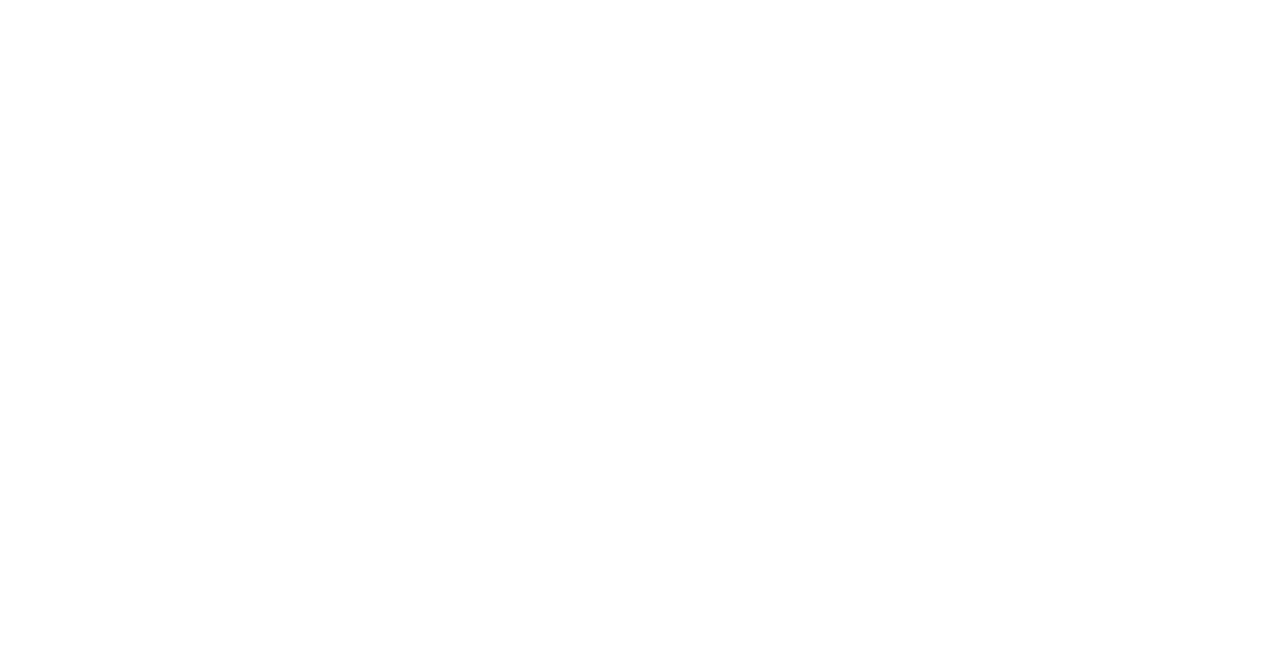
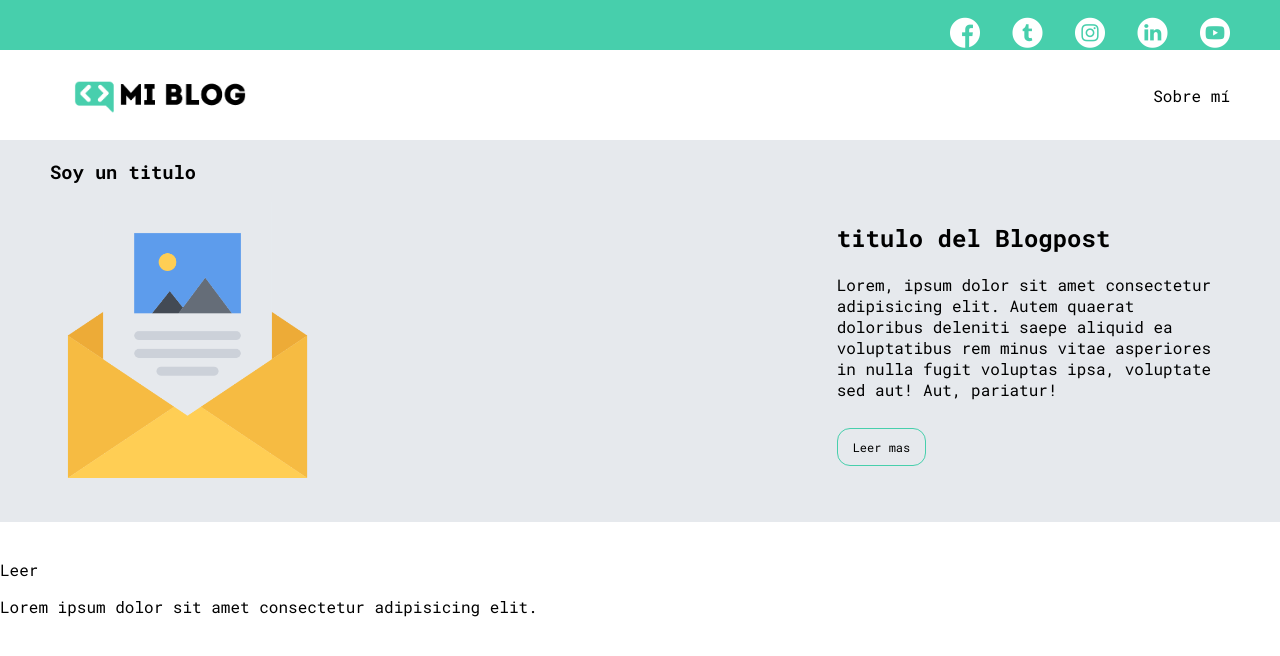
Before and after one commit to erneledesma/blog-web-uxui-2023, a plain HTML site: page blogs.html in a window 1280 px wide. Drawn offline with Linux system fonts and the light colour scheme.

Commit message:
[add}:pagina de blogs

```diff
--- a/blogs.html
+++ b/blogs.html
@@ -0,0 +1,66 @@
+<!DOCTYPE html>
+<html lang="en">
+<head>
+    <meta charset="UTF-8">
+    <meta name="viewport" content="width=device-width, initial-scale=1.0">
+    <meta http-equiv="X-UA-Compatible" content="ie=edge">
+    <title>Mi Blog</title>
+    <link rel="stylesheet" href="css/main.css">
+    <link rel="stylesheet" href="css/font/flaticon.css">
+    <link rel="stylesheet" href="css/media-queries.css">
+</head>
+
+<body>
+
+    <header>
+        <section class="header-icons-container">
+            <div class="icons">
+                <a href="/"><span class="flaticon-001-facebook"></span></a>
+                <a href="/"><span class="flaticon-002-twitter"></span></a>
+                <a href="/"><span class="flaticon-011-instagram"></span></a>
+                <a href="/"><span class="flaticon-010-linkedin"></span></a>
+                <a href="/"><span class="flaticon-008-youtube"></span></a>
+            </div>
+        </section>
+        <nav>
+            <section class="nav-logo-container">
+                <a href="/"><img src="assets/img/Logo-negro.png" alt="Logo de mi blog" > </a>
+            </section>
+            <section class="profile-link">
+                <a href="perfil.html">Sobre mí</a>
+            </section>
+        </nav>
+    </header>
+
+    <main class="blogs-main">
+         <section class="blogs-news-container">
+            <div class="grid-container blogs-main-new">
+                <h3>Soy un titulo</h3>
+                <div class="blogs-news-img-container">
+                    <img src="assets/img/013-newsletter.png" alt="imagen" >
+                </div>
+                <div class="blogs-news-info-container">
+                    <h2>titulo del Blogpost</h2>
+                    <p>Lorem, ipsum dolor sit amet consectetur adipisicing elit. Autem quaerat doloribus deleniti saepe aliquid ea voluptatibus rem minus vitae asperiores in nulla fugit voluptas ipsa, voluptate sed aut! Aut, pariatur!</p>
+                    <a href="#" class="blogs-button"> Leer mas</a>
+                </div>
+            </div>
+         </section>
+
+         <section>
+            <article>
+                <img>
+                <p></p>
+                <p></p>
+                <a href="">Leer</a>
+            </article>
+         </section>
+
+    </main>
+
+    <footer>
+        <p>Lorem ipsum dolor sit amet consectetur adipisicing elit. </p>
+    </footer>
+</body>
+
+</html>
--- a/css/main.css
+++ b/css/main.css
@@ -98,3 +98,42 @@ nav .profile-link {
     font-size: 18px;
     line-height: 50px;
 }
+
+.blogs-main {
+    display: grid;
+}
+
+.blogs-news-container {
+    background-color:  #e6e9ed;
+    padding: 0 50px 40px;
+}
+
+.blogs-main-new {
+    display: grid;
+    grid-template-columns: 2fr 1fr;
+    grid-template-rows: 2fr;
+}
+
+
+.blogs-news-img-container {
+    grid-column: 1;
+}
+
+.blogs-news-img-container img {
+    width: 35%;
+}
+
+.blogs-news-info-container {
+    grid-column: 2;
+}
+
+.blogs-news-info-container  p {
+    margin-bottom: 35px;
+}
+
+.blogs-button {
+    border: 1px solid #47cfac;
+    padding: 10px 15px;
+    font-size: 12px;
+    border-radius: 13px;
+}
```
